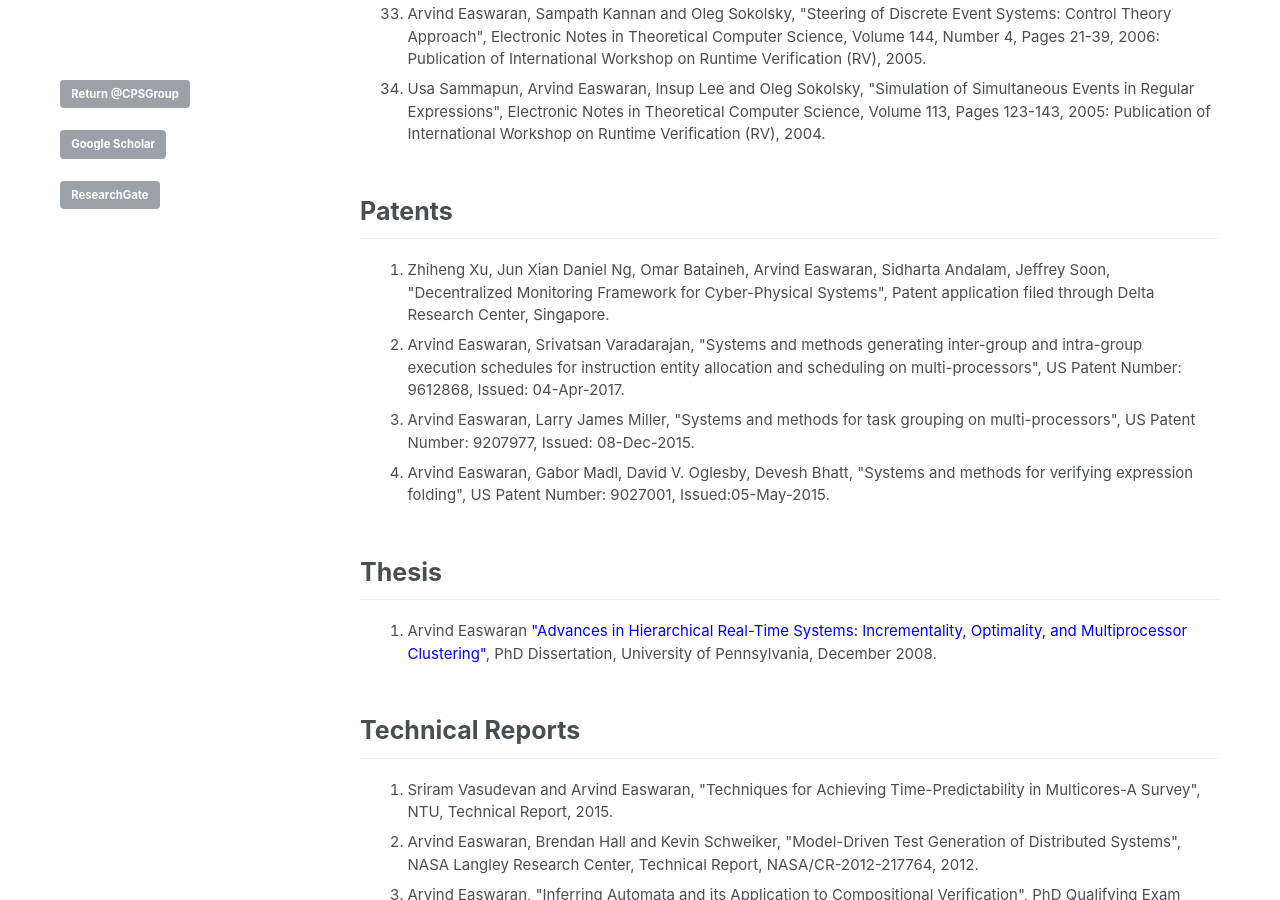
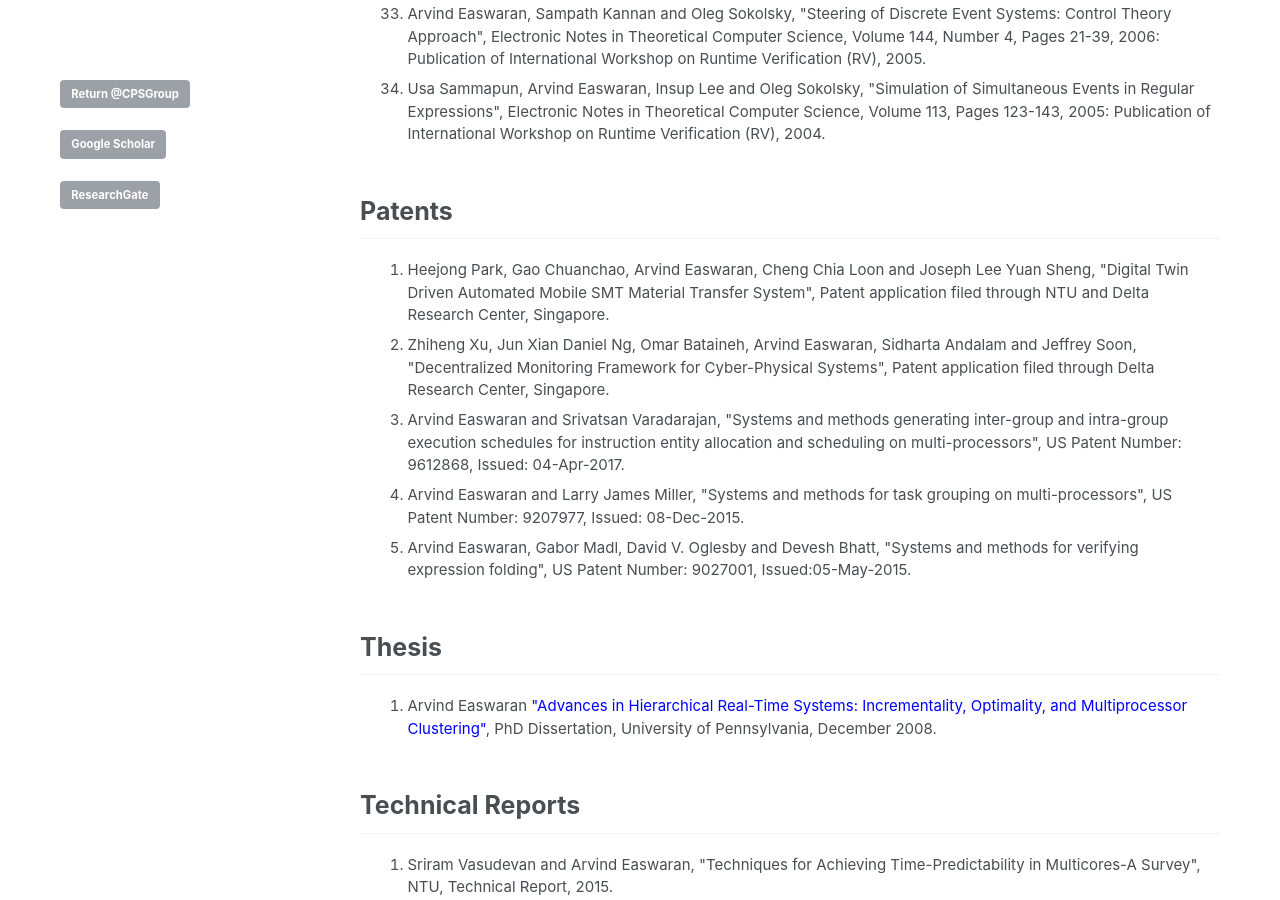
Before and after one commit to CPS-research-group/CPS-research-group.github.io, a Jekyll site: the page built from _pages/research_profile.md, in a window 1280 px wide and 900 px high, scrolled down 8545 px. Built offline with Jekyll 4.4.1, drawn with Linux system fonts in a browser that asks for light colours.

Commit message:
Updates.

```diff
--- a/_pages/research_profile.md
+++ b/_pages/research_profile.md
@@ -143,7 +143,6 @@ a.a:active {color:#0000FF; text-decoration:none;}
 			<li class="a">Xiaozhe Gu and Arvind Easwaran, "Optimal Speed-up Bound for 2-level Mixed-Criticality Arbitrary Deadline Systems", Real-Time Scheduling Open Problems Seminar (RTSOPS), 2014.</li>
 			<li class="a">Linh T.X. Phan, Jaewoo Lee, Arvind Easwaran, Vinay Ramaswamy, Insup Lee and Oleg Sokolsky, "CARTS: A Tool for Compositional Analysis of Real-Time Systems", ACM SIGBED Review, Volume 8, Number 1, 2011: Publication of Workshop on Compositional Theory and Technology for Real-Time Embedded Systems (CRTS), 2010.</li>
 			<li class="a">Arvind Easwaran, "Hardness of Compositional Schedulability Analysis", Scheduling (Dagstuhl Seminar 10071 Report), 2010.</li>
-
  			<li class="a">Jinkyu Lee, Arvind Easwaran, Insik Shin and Insup Lee, "Multiprocessor Real-Time Scheduling Considering Concurrency and Urgency", ACM SIGBED Review, Volume 7, Number 1, January 2010: Special Issue on the Work-in-Progress Session at RTSS 2009 (<font color="FF0000"><B>Selected among the top 5 out of 24</B></font>).</li>
  			<li class="a">Jinkyu Lee, Bj&ouml;rn Andersson and Arvind Easwaran, "Finding an Upper Bound on the Increase in Execution Time Due to Contention on the Memory Bus in COTS-Based Multicore Systems", ACM SIGBED Review, Volume 7, Number 1, January 2010: Special Issue on the Work-in-Progress Session at RTSS 2009 (<font color="FF0000"><B>Selected among the top 5 out of 24</B></font>)</li>
 			<li class="a">Arvind Easwaran, Madhukar Anand, Insup Lee, Linh T.X. Phan and Oleg Sokolsky, "Simulation Relations, Interface Complexity, and Resource Optimality for Real-Time Hierarchical Systems", Workshop on Reconciling Performance with Predictability (RePP), 2009.</li>
@@ -159,10 +158,11 @@ a.a:active {color:#0000FF; text-decoration:none;}
 ## Patents
 
 <ol>
-		        <li class="a">Zhiheng Xu, Jun Xian Daniel Ng, Omar Bataineh, Arvind Easwaran, Sidharta Andalam, Jeffrey Soon, "Decentralized Monitoring Framework for Cyber-Physical Systems", Patent application filed through Delta Research Center, Singapore.</li>
-		        <li class="a">Arvind Easwaran, Srivatsan Varadarajan, "Systems and methods generating inter-group and intra-group execution schedules for instruction entity allocation and scheduling on multi-processors", US Patent Number: 9612868, Issued: 04-Apr-2017.</li>
-		        <li class="a">Arvind Easwaran, Larry James Miller, "Systems and methods for task grouping on multi-processors", US Patent Number: 9207977, Issued: 08-Dec-2015.</li>
-			<li class="a">Arvind Easwaran, Gabor Madl, David V. Oglesby, Devesh Bhatt, "Systems and methods for verifying expression folding", US Patent Number: 9027001, Issued:05-May-2015.</li>
+		        <li class="a">Heejong Park, Gao Chuanchao, Arvind Easwaran, Cheng Chia Loon and Joseph Lee Yuan Sheng, "Digital Twin Driven Automated Mobile SMT Material Transfer System", Patent application filed through NTU and Delta Research Center, Singapore.</li>
+		        <li class="a">Zhiheng Xu, Jun Xian Daniel Ng, Omar Bataineh, Arvind Easwaran, Sidharta Andalam and Jeffrey Soon, "Decentralized Monitoring Framework for Cyber-Physical Systems", Patent application filed through Delta Research Center, Singapore.</li>
+		        <li class="a">Arvind Easwaran and Srivatsan Varadarajan, "Systems and methods generating inter-group and intra-group execution schedules for instruction entity allocation and scheduling on multi-processors", US Patent Number: 9612868, Issued: 04-Apr-2017.</li>
+		        <li class="a">Arvind Easwaran and Larry James Miller, "Systems and methods for task grouping on multi-processors", US Patent Number: 9207977, Issued: 08-Dec-2015.</li>
+			<li class="a">Arvind Easwaran, Gabor Madl, David V. Oglesby and Devesh Bhatt, "Systems and methods for verifying expression folding", US Patent Number: 9027001, Issued:05-May-2015.</li>
 		</ol>
 
 ## Thesis
```
